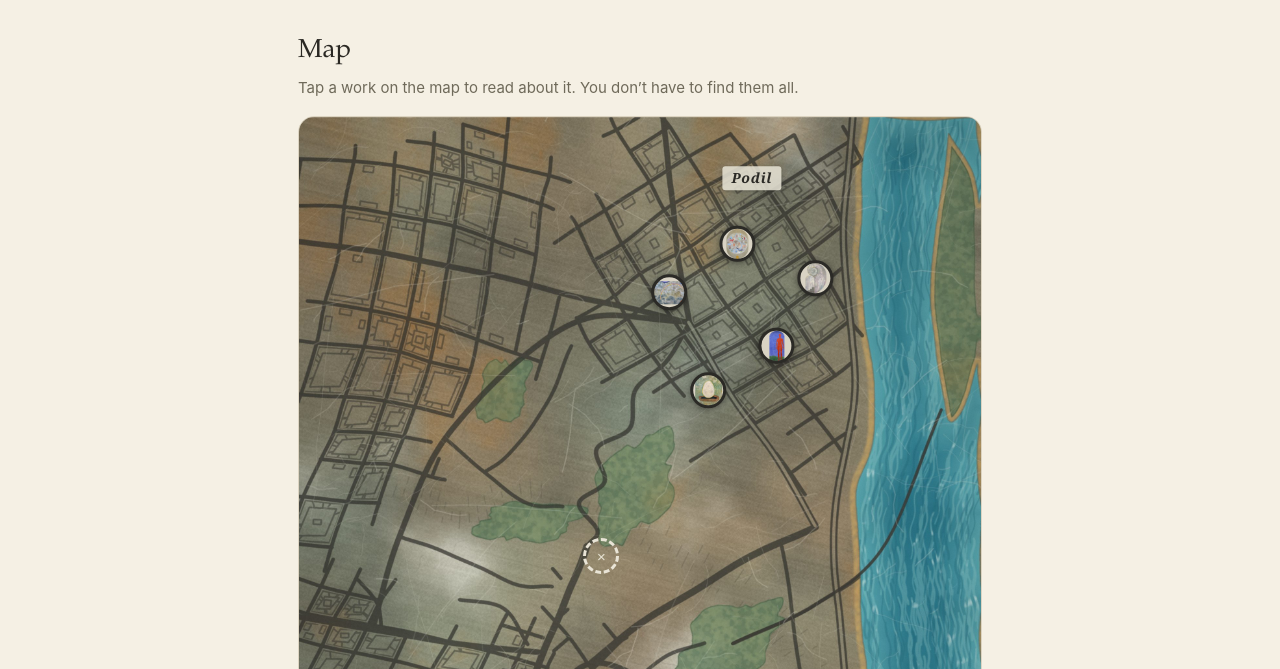
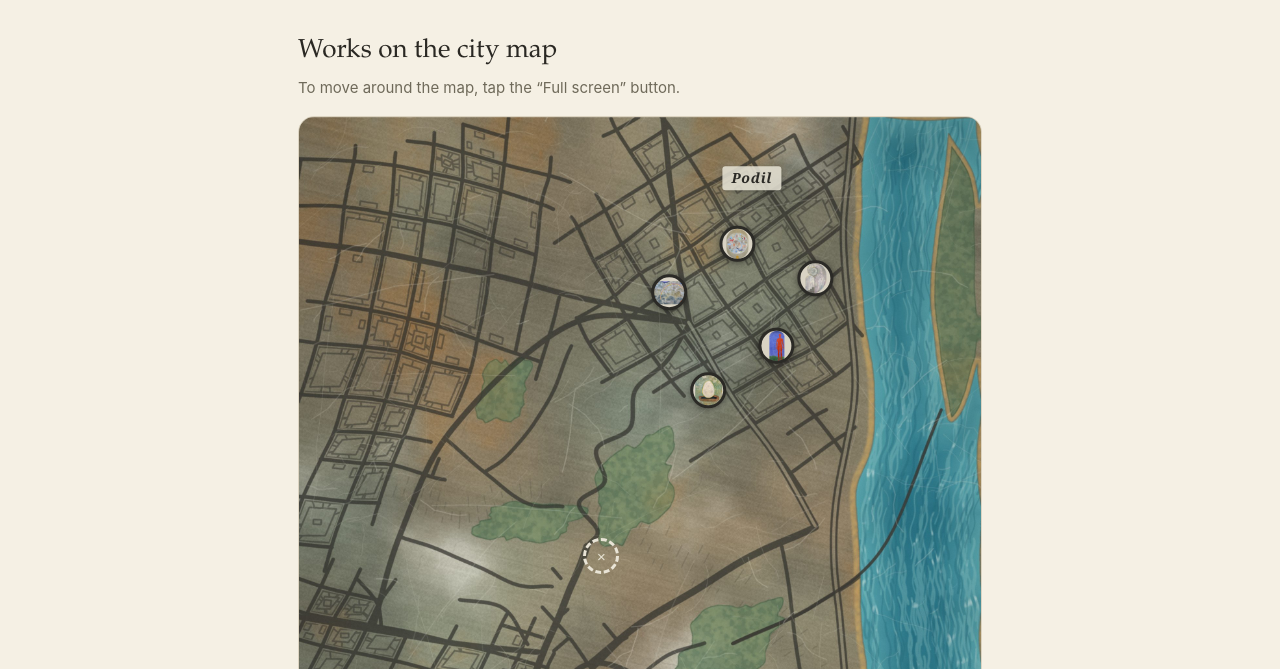
Before and after one commit to oxd418-cell/vasylenko-map, a plain HTML site: page index.html in a window 1280 px wide. Shown: the part 63-732 px from the top of the page. Drawn offline with Linux system fonts and the light colour scheme.

Commit message:
Тексти над мапою: новий заголовок, підказка, «Де ще знайти наші роботи»
Co-Authored-By: Claude Sonnet 5.5 <noreply@anthropic.com>
Claude-Session: https://claude.ai/code/session_015kGzzFvnktCL3RG7bCk629

```diff
--- a/index.html
+++ b/index.html
@@ -156,7 +156,7 @@ var T={
 uk:{title:"Дикий захід × Марія Василенко",place:"Золоті Ворота · Поділ",test:"ТЕСТ",nMap:"Мапа",nGallery:"Роботи",nAbout:"Про проєкт",
  moreWorks:"Де ще знайти роботи →",route:"Прокласти маршрут",heroH:"Мистецтво без запрошення",
  heroP:"Роботи Марії Василенко з’явилися на стінах, деревах і стовпах Золотих Воріт та Подолу. Достатньо підняти очі.",
- openMap:"Відкрити мапу",about:"Про проєкт",mapH:"Мапа",mapMore:"Де ще знайти роботи",mapLead:"Торкніться роботи на мапі, щоб прочитати про неї. Знайти всі не обов’язково.",expand:"⤢ На весь екран",
+ openMap:"Відкрити мапу",about:"Про проєкт",mapH:"Роботи на мапі міста",mapMore:"Де ще знайти наші роботи",mapLead:"Щоб переміщуватися мапою, натисніть кнопку «На весь екран».",expand:"⤢ На весь екран",
  galH:"Роботи",galLead:"Усі роботи списком.",aboutH:"Про проєкт",
  a1:"Роботи на алюмінії з’являються в місті без запрошення: на стінах, деревах і стовпах. Без відкриття й без анонсу.",
  a2:"Ми не знаємо, скільки вони проживуть. Це частина проєкту.",
@@ -166,7 +166,7 @@ uk:{title:"Дикий захід × Марія Василенко",place:"Зол
 en:{title:"Wild West × Maria Vasylenko",place:"Zoloti Vorota · Podil",test:"TEST",nMap:"Map",nGallery:"Works",nAbout:"About",
  moreWorks:"Where to find more works →",route:"Get directions",heroH:"Art without an invitation",
  heroP:"Maria Vasylenko’s works have appeared on the walls, trees and poles of Zoloti Vorota and Podil. Just look up.",
- openMap:"Open the map",about:"About the project",mapH:"Map",mapMore:"Where to find more works",mapLead:"Tap a work on the map to read about it. You don’t have to find them all.",expand:"⤢ Full screen",
+ openMap:"Open the map",about:"About the project",mapH:"Works on the city map",mapMore:"Where to find more of our works",mapLead:"To move around the map, tap the “Full screen” button.",expand:"⤢ Full screen",
  galH:"Works",galLead:"All works as a list.",aboutH:"About the project",
  a1:"The works, printed on aluminium, appear in the city without an invitation: on walls, trees and poles. No opening, no announcement.",
  a2:"We don’t know how long they will last. That is part of the project.",
```
